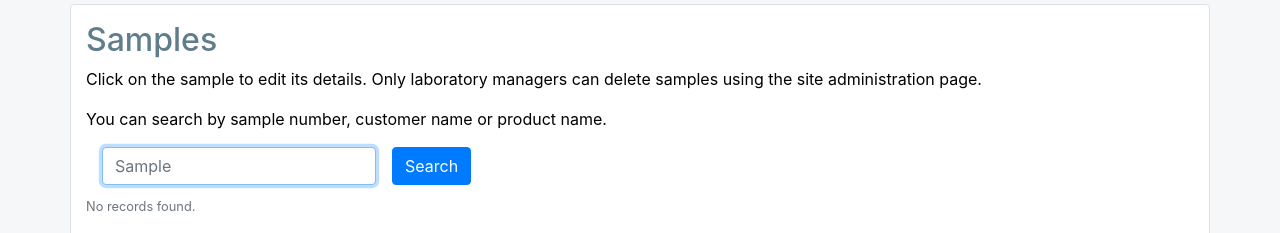
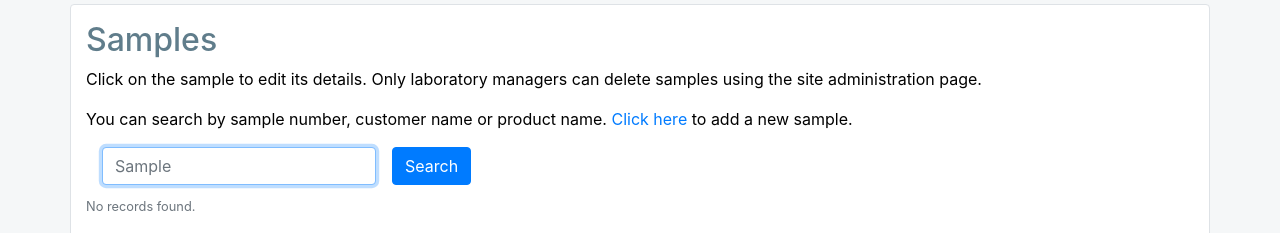
Before and after one commit to emreture/cs50web-chemlab, a Django app: page /samples/ in a window 1280 px wide. Shown: the part 56-289 px from the top of the page. Run offline with Django 3.2, Linux system fonts and the light colour scheme; the visitor is signed in with stand-in values (Sample User, id 1); data that the repository does not hold is empty; some libraries are stand-ins or nearby versions.

Commit message:
Add link for adding a new sample.

```diff
--- a/samples/templates/samples/index.html
+++ b/samples/templates/samples/index.html
@@ -8,7 +8,7 @@ Samples
 <div class="container bg-white border rounded py-3 my-1">
   <h2 class="w3-text-theme">Samples</h2>
   <p>Click on the sample to edit its details. Only laboratory managers can delete samples using the site administration page.</p>
-  <p>You can search by sample number, customer name or product name.</p>
+  <p>You can search by sample number, customer name or product name. <a href="{% url 'samples:add_sample' %}">Click here</a> to add a new sample.</p>
   <form id="search_form" class="form-inline" method="get">
     <div class="form-group mx-sm-3 mb-2">
       <label for="search" class="sr-only">Search</label>
```
